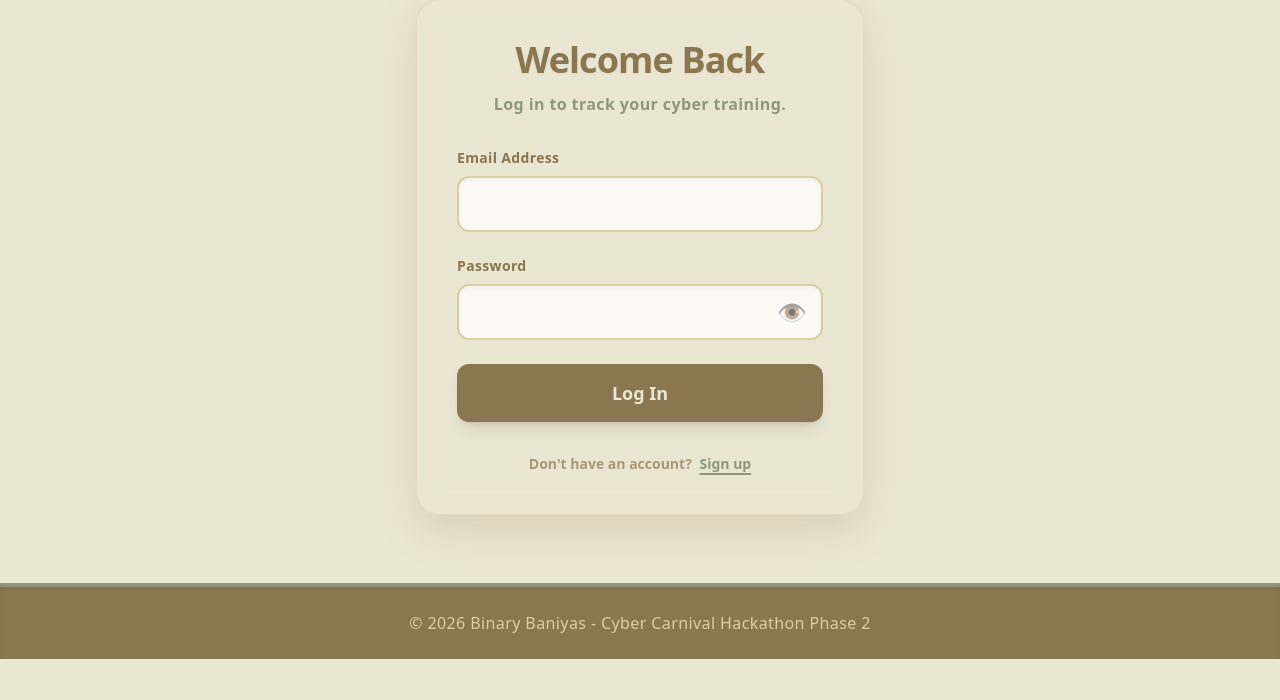
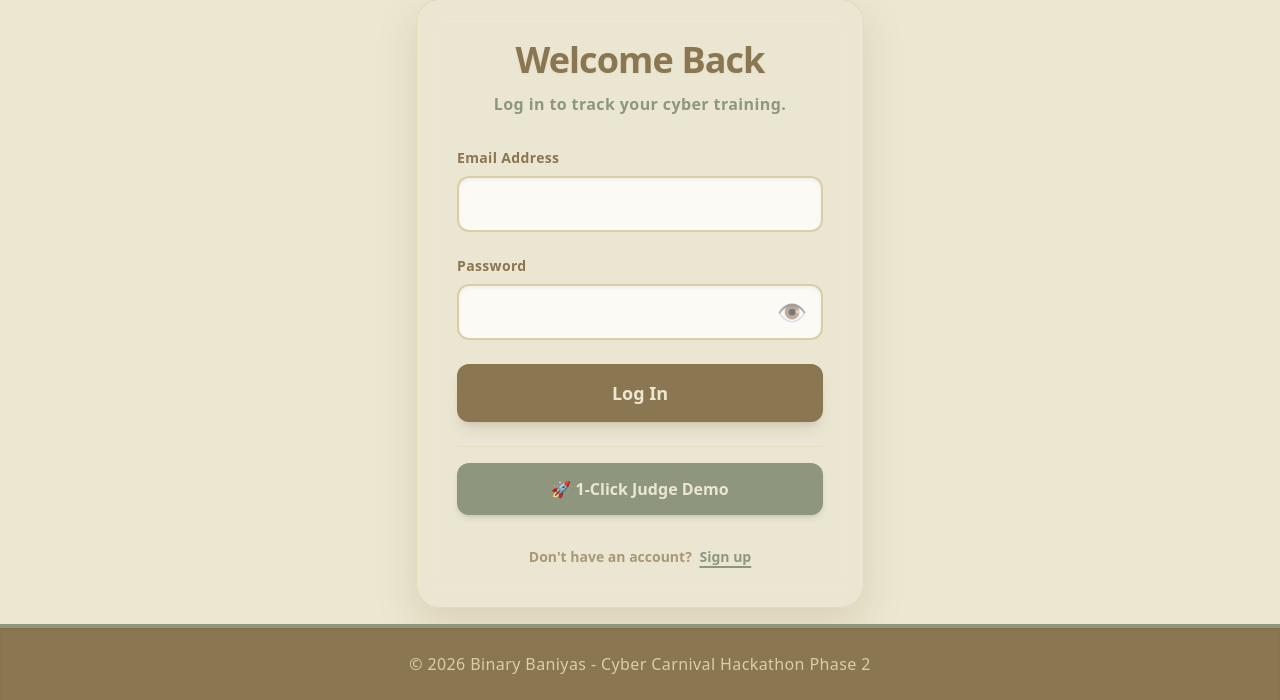
Before and after one commit to VITianYash42/DeceptiScan, a Flask app: page /login in a window 1280 px wide. Shown: the part 141-841 px from the top of the page. Before the commit the page ends 800 px from the top, so only its background shows below. Run offline with Flask 3, Linux system fonts and the light colour scheme; some libraries are stand-ins or nearby versions.

Commit message:
Final polish: Added Checklist page and 1-Click Demo login

```diff
--- a/templates/auth/login.html
+++ b/templates/auth/login.html
@@ -30,9 +30,16 @@
                 </button>
             </div>
         </div>
+
         <button type="submit" class="w-full flex justify-center py-3.5 px-4 border border-transparent rounded-xl shadow-lg text-lg font-bold text-background bg-primary hover:bg-secondary focus:outline-none focus:ring-4 focus:ring-secondary/30 transform hover:-translate-y-1 transition-all duration-300 mt-8 relative z-10">
             Log In
         </button>
+
+        <div class="mt-4 border-t border-accent/30 pt-4 relative z-10">
+            <button type="button" onclick="loginAsDemo()" class="w-full bg-secondary text-background font-extrabold py-3.5 px-4 rounded-xl hover:opacity-90 transition duration-300 shadow-md hover:-translate-y-0.5 flex items-center justify-center gap-2">
+                🚀 1-Click Judge Demo
+            </button>
+        </div>
     </form>
 
     <p class="mt-8 text-center text-sm font-bold text-primary/70 relative z-10">
@@ -40,4 +47,15 @@
         <a href="{{ url_for('auth.register') }}" class="text-secondary hover:text-primary transition-colors underline decoration-2 underline-offset-4 ml-1">Sign up</a>
     </p>
 </div>
+
+<script>
+    function loginAsDemo() {
+        // Targets the inputs exactly as they are named in your HTML
+        document.querySelector('input[name="email"]').value = 'cyberninja99@demo.com';
+        document.getElementById('auth-password').value = 'password123';
+
+        // Find the login form and submit it instantly
+        document.querySelector('form').submit();
+    }
+</script>
 {% endblock %}
```
